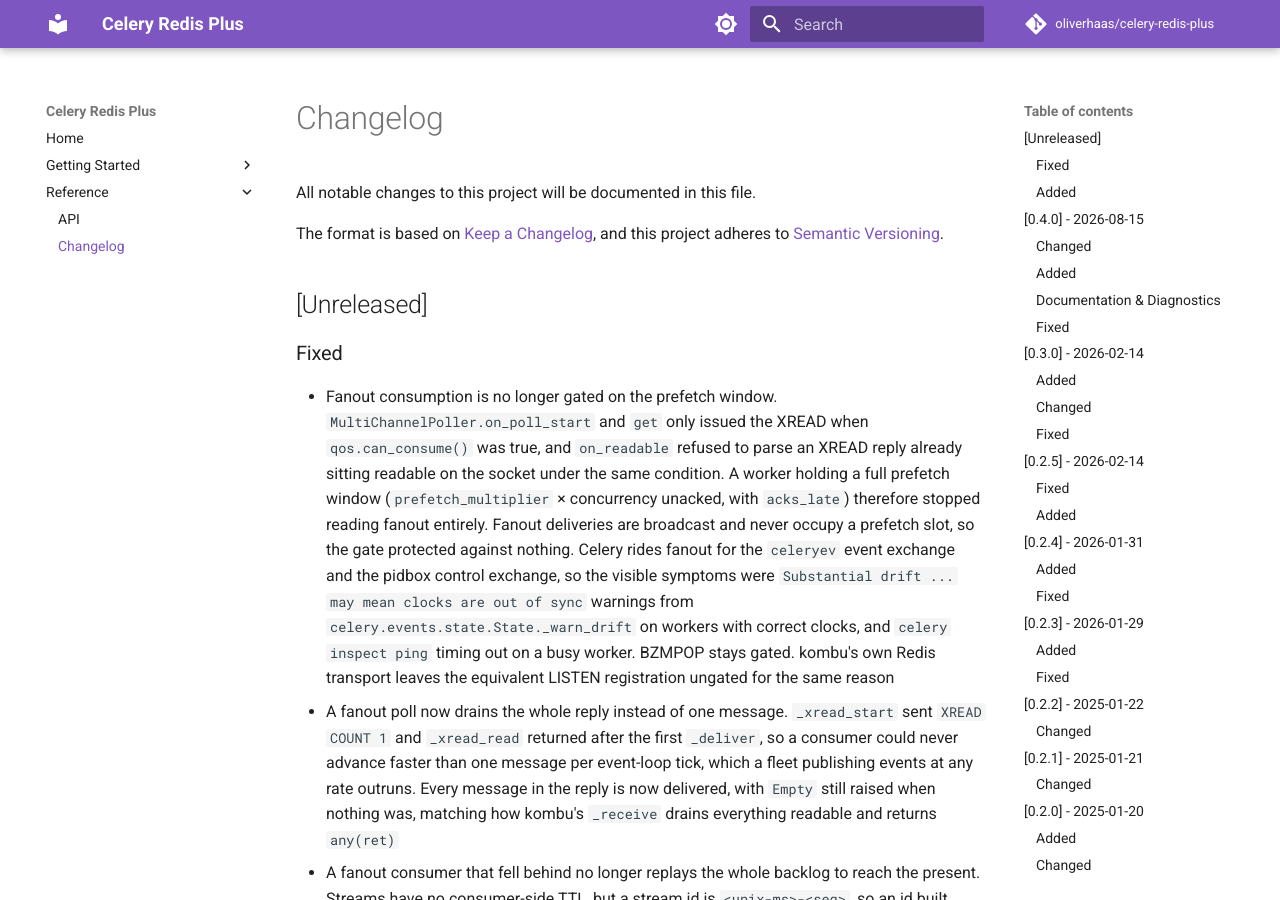
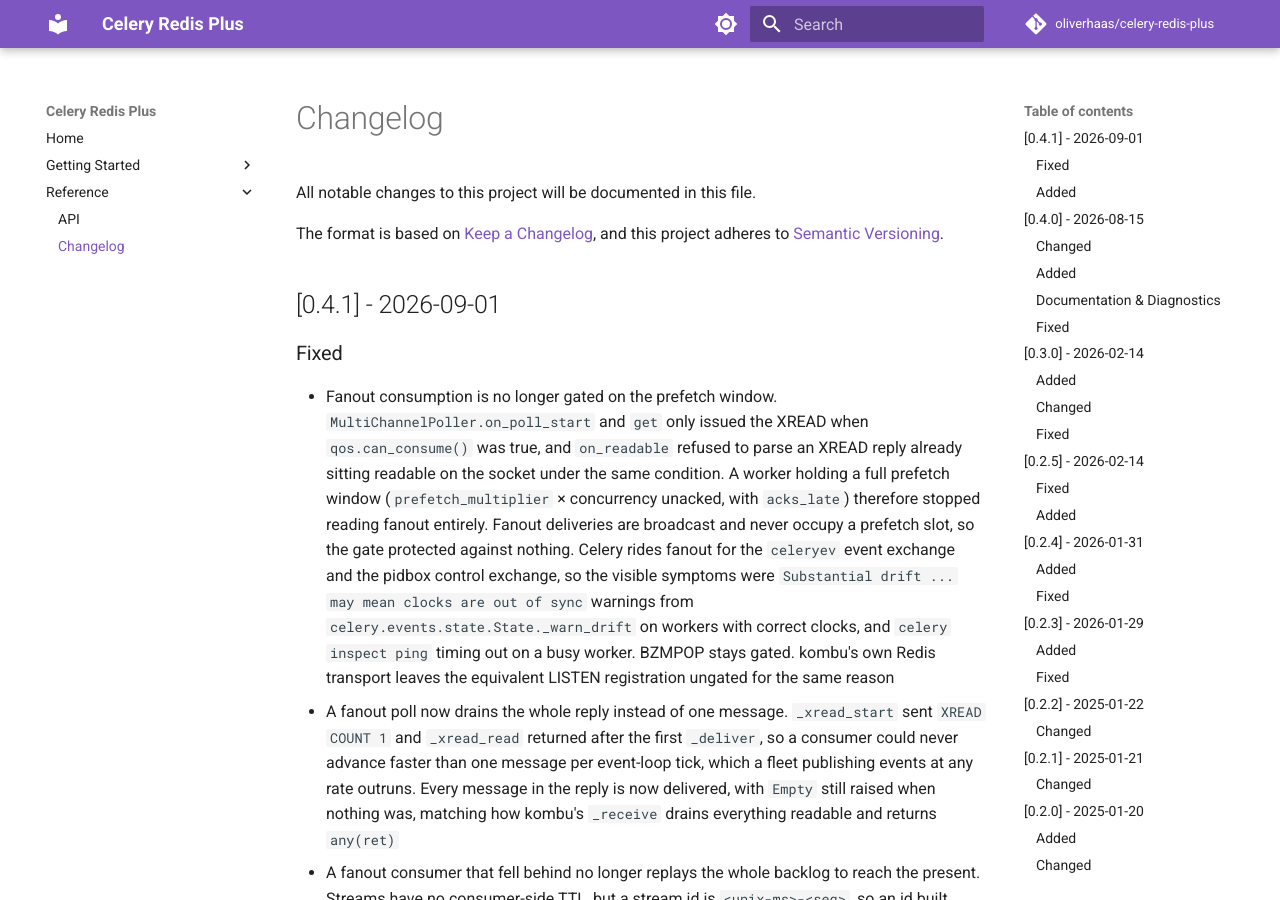
Before and after one commit to oliverhaas/celery-redis-plus, an MkDocs documentation site: the page built from docs/reference/changelog.md, in a window 1280 px wide and 900 px high. Built offline with MkDocs 1.6.1 and Material for MkDocs 9.7.7, drawn with Linux system fonts in a browser that asks for light colours; comment, search, counter and statistics services are not loaded; the version menu is left out.

Commit message:
chore: release 0.4.1

```diff
--- a/docs/reference/changelog.md
+++ b/docs/reference/changelog.md
@@ -5,7 +5,7 @@ All notable changes to this project will be documented in this file.
 The format is based on [Keep a Changelog](https://keepachangelog.com/en/1.0.0/),
 and this project adheres to [Semantic Versioning](https://semver.org/spec/v2.0.0.html).
 
-## [Unreleased]
+## [0.4.1] - 2026-09-01
 
 ### Fixed
 - Fanout consumption is no longer gated on the prefetch window. `MultiChannelPoller.on_poll_start` and `get` only issued the XREAD when `qos.can_consume()` was true, and `on_readable` refused to parse an XREAD reply already sitting readable on the socket under the same condition. A worker holding a full prefetch window (`prefetch_multiplier` × concurrency unacked, with `acks_late`) therefore stopped reading fanout entirely. Fanout deliveries are broadcast and never occupy a prefetch slot, so the gate protected against nothing. Celery rides fanout for the `celeryev` event exchange and the pidbox control exchange, so the visible symptoms were `Substantial drift ... may mean clocks are out of sync` warnings from `celery.events.state.State._warn_drift` on workers with correct clocks, and `celery inspect ping` timing out on a busy worker. BZMPOP stays gated. kombu's own Redis transport leaves the equivalent LISTEN registration ungated for the same reason
--- a/pyproject.toml
+++ b/pyproject.toml
@@ -1,6 +1,6 @@
 [project]
 name = "celery-redis-plus"
-version = "0.4.0"
+version = "0.4.1"
 description = "Enhanced Kombu Valkey/Redis transport for Celery"
 readme = "README.md"
 license = { text = "MIT" }
```
Also changed, not shown: 1 other file.
